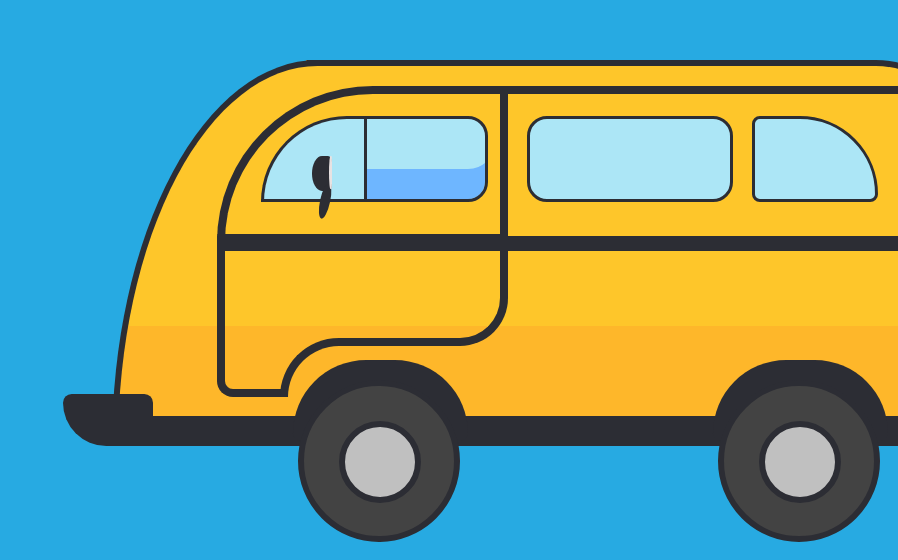
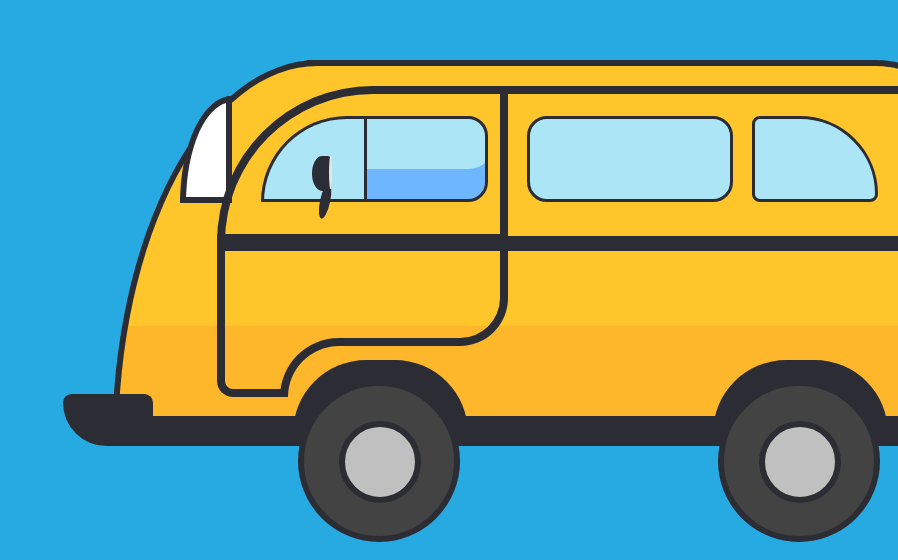
Before and after one commit to chubaezeks/Free-Code-Camp, a plain HTML site: page danfo-bus/index.html in a window 1280 px wide. Shown: the part 240-800 px from the top of the page, without its empty margins (382-1280 px from the left). Drawn offline with Linux system fonts and the light colour scheme.

Commit message:
Adding a windshield to the bus

```diff
--- a/danfo-bus/css/style.css
+++ b/danfo-bus/css/style.css
@@ -35,7 +35,7 @@ body{
     bottom: 0;
   }
   50% {
-    bottom: 15px;
+    bottom: 5px;
   }
   100% {
     bottom: 0;
@@ -60,6 +60,19 @@ body{
 
 }
 
+.windshield{
+    position: absolute;
+    width: 40px;
+    height: 95px;
+    background-color: #fff;
+    top: 30px;
+    right: 780px;
+    border-top-left-radius: 100%;
+    #border-bottom-left-radius: 50px;
+    border:  6px solid #2C2D34;
+    z-index: 1;
+
+}
 .doorline1{
     position: absolute;
     width: 225px;
--- a/danfo-bus/index.html
+++ b/danfo-bus/index.html
@@ -15,6 +15,7 @@
 
 <div class=bus>
   <div class= body1>
+    <div class = windshield></div>
     <div class=doorline1></div>
     <div class=doorline5></div>
     <div class=window1></div>
```
